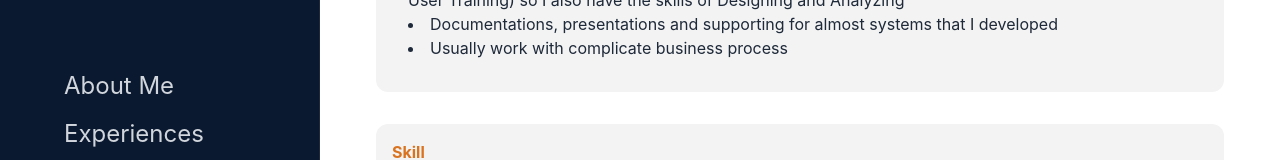
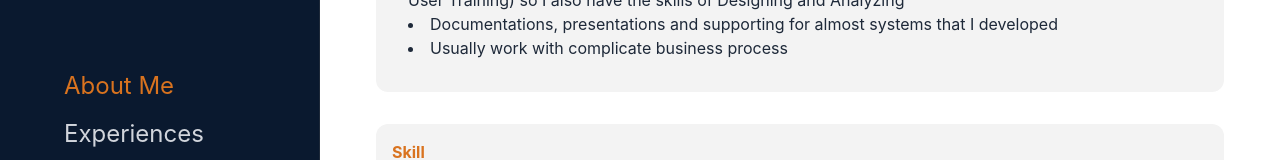
Before and after one commit to senmai121/my-port-folio, a Next.js app: page / in a window 1280 px wide. Shown: the part 418-578 px from the top of the page. Built offline with nearby package versions, Linux system fonts and the light colour scheme; no server answers.

Commit message:
Add About section fix issue

```diff
--- a/src/pages/MainLayout.tsx
+++ b/src/pages/MainLayout.tsx
@@ -48,7 +48,7 @@ export default function Home() {
                 <div className="flex-1 flex justify-start items-end">
                 <nav className="flex relative z-10 flex-row md:flex-col space-x-4 md:space-x-0 md:space-y-4 text-2xl lg:items-start sm:justify-center">
                     <button
-                        className={`hover:text-bluesky ${activeSection === 'contact' ? 'text-tanorange' : ''}`}
+                        className={`hover:text-bluesky ${activeSection === 'about' ? 'text-tanorange' : ''}`}
                         onClick={() => setActiveSection('about')}
                     >
                         About Me
--- a/src/pages/about.tsx
+++ b/src/pages/about.tsx
@@ -1,15 +1,24 @@
 "use client";
 import React, { useState, useEffect } from 'react';
 import axios from "axios";
-import DOMPurify from 'dompurify';
-import Skill from "@/models/Skill";
+
+
+
+export interface SkillType {
+    _id: string;
+    name: string;
+    level: string;
+    type: string;
+    createdAt?: Date;
+    updatedAt?: Date;
+}
 
 
 
 
 
 const About = () => {
-    const [data, setData] = useState<Skill[]>([]);
+    const [data, setData] = useState<SkillType[]>([]);
     const [loading] = useState(false);
     const [error] = useState(null);
 
@@ -19,7 +28,7 @@ const About = () => {
     useEffect(() => {
         //fetchData(setData);
 
-        axios.get<Skill[]>('/api/proxy', { params: { path: '/skill' } }).then((response) => {
+        axios.get<SkillType[]>('/api/proxy', { params: { path: '/skill' } }).then((response) => {
             setData(response.data);
         });
     }, []); // ทำงานครั้งเดียวเมื่อ component ถูก render
@@ -35,13 +44,14 @@ const About = () => {
     {
         console.log("data",data);
 
-        let types =[...new Set(data.map(d=>d.type))];
-        let skills =[];
+        const types =[...new Set(data.map(d=>d.type))];
+        const skills =[];
         for(let i=0; i<types.length;i++)
         {
-            let tmp = data.filter(s=>s.type===types[i]);
-            let skill=
+            const tmp = data.filter(s=>s.type===types[i]);
+            const skill=
                 {
+                    _id : types[i],
                     type : types[i],
                     skills : tmp
                 }
@@ -103,10 +113,10 @@ const About = () => {
                             <div className="m-4">
                             {skills?.map((skilltype) =>
                                 (
-                                    <span >
+                                    <span key={skilltype._id}>
                                         <b>{skilltype.type}</b><br/>
                                         {skilltype.skills?.map((skill) => (
-                                            <span key={skill.name+"_space"}><span key={skill.name} className="rounded-xl bg-yellow-200 border border-yellow-300"> &nbsp;{skill.name}&nbsp; </span>&nbsp;</span>
+                                            <span key={skill._id+"_space"}><span key={skill.name} className="rounded-xl bg-yellow-200 border border-yellow-300"> &nbsp;{skill.name}&nbsp; </span>&nbsp;</span>
                                         ))}
 
                                         <br/></span>
--- a/src/pages/experiences.tsx
+++ b/src/pages/experiences.tsx
@@ -2,14 +2,29 @@
 import React, { useState, useEffect } from 'react';
 import axios from "axios";
 import DOMPurify from 'dompurify';
-import JobExperience from "@/models/JobExperience";
 
 
+export interface Skill {
+    name: string;
+    level: string;
+}
+
+export interface JobExperienceType {
+    _id?: string;             // เพราะเวลา fetch จาก MongoDB จะมี _id
+    position: string;
+    company: string;
+    description: string;
+    start: string;
+    end: string;
+    skills: Skill[];
+    createdAt?: Date;
+    updatedAt?: Date;
+}
 
 
 
 const Experience = () => {
-    const [data, setData] = useState<JobExperience[]>([]);
+    const [data, setData] = useState<JobExperienceType[]>([]);
     const [loading,setLoading] = useState(false);
     const [error] = useState(null);
 
@@ -20,7 +35,7 @@ const Experience = () => {
         //fetchData(setData);
         setLoading(true);
         try {
-            axios.get<JobExperience[]>('/api/proxy', {params: {path: '/job-experience'}}).then((response) => {
+            axios.get<JobExperienceType[]>('/api/proxy', {params: {path: '/job-experience'}}).then((response) => {
               //  setLoading(true);
                 setData(response.data);
                 //setLoading(false);
```
